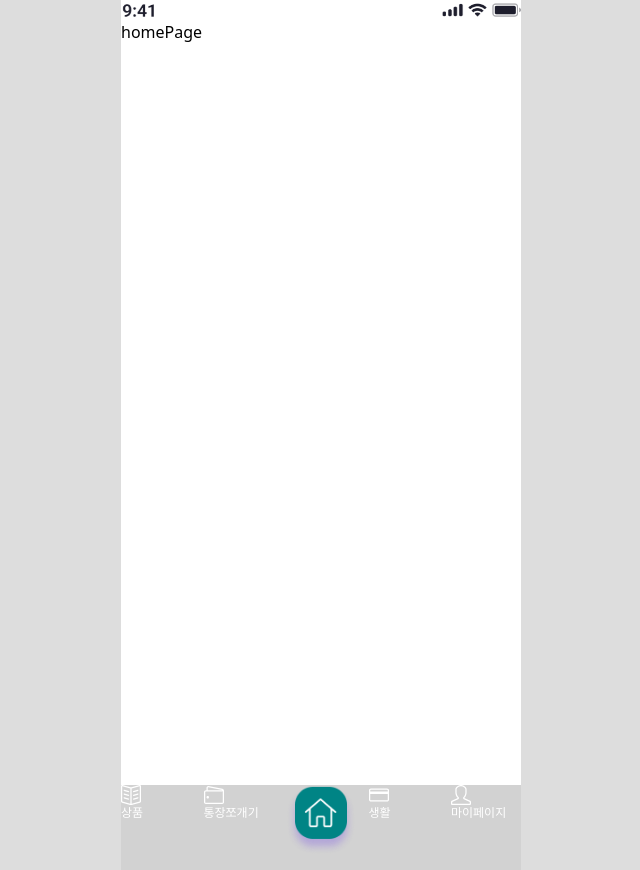
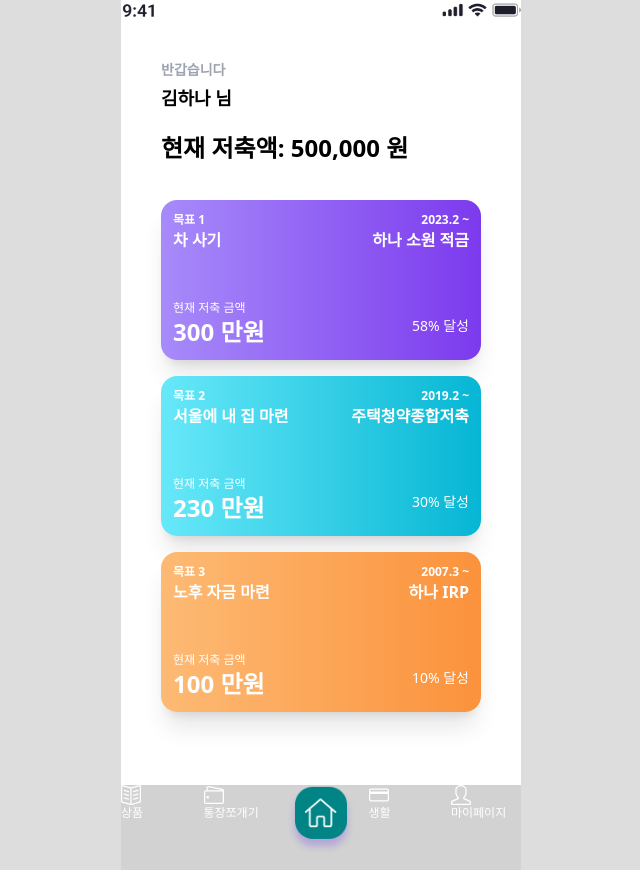
Before and after one commit to HanaPiece/hana-piece-client, a React (Vite) app: page /home in a window 1280 px wide. Shown: the whole page, without its empty margins (319-959 px from the left). Built offline with nearby package versions, Linux system fonts and the light colour scheme.

Commit message:
feat: 홈 화면 목표 리스트 출력

```diff
--- a/src/pages/home/HomePage.tsx
+++ b/src/pages/home/HomePage.tsx
@@ -1,9 +1,86 @@
-export const HomePage = () => {
+type Props = {
+  userGoalId: number;
+  goalBeginDate: string;
+  goalTypeNm: string;
+  productNm: string;
+  amount: number;
+  duration: string;
+  color: string;
+};
+
+const GoalBox = ({ userGoalId, goalBeginDate, goalTypeNm, productNm, amount, duration, color }: Props) => {
+  const gradientClass = color === 'violet'
+    ? 'from-violet-400 to-violet-600'
+    : color === 'blue'
+    ? 'from-cyan-300 to-cyan-500'
+    : color === 'green'
+    ? 'from-green-400 to-green-600'
+    : 'from-orange-300 to-orange-400';
+
   return (
-    <>
-      <div>
-        <h2>homePage</h2>
+    <div className={`bg-gradient-to-r ${gradientClass} rounded-2xl p-3 my-4 text-white shadow-xl`}>
+      <div className='flex justify-between text-xs font-semibold'>
+        <div>목표 {userGoalId}</div>
+        <div>{goalBeginDate} ~</div>
       </div>
-    </>
+      <div className='flex justify-between text-md font-semibold mb-12'>
+        <div>{goalTypeNm}</div>
+        <div>{productNm}</div>
+      </div>
+      <div className='flex justify-between text-xs'>
+        <div className='col-start-1 col-end-3'>현재 저축 금액</div>
+      </div>
+      <div className='flex justify-between'>
+        <div className='text-2xl font-semibold'>{amount / 10000} 만원</div>
+        <div className='text-sm'>{duration}% 달성</div>
+      </div>
+    </div>
   );
 };
+
+export const HomePage = () => {
+  const name = '김하나';
+  const totalAmount = 500000;
+
+  const addCommas = (num: number): string => {
+    return num.toString().replace(/\B(?=(\d{3})+(?!\d))/g, ',');
+  };
+
+  return (
+    <div className='m-10'>
+      <div>
+        <p className='text-gray-400 font-semibold text-sm'>반갑습니다</p>
+        <h3 className='font-extrabold text-lg pt-1'>{name} 님</h3>
+      </div>
+      <div className='py-5'>
+        <h2 className='font-black text-2xl'>현재 저축액: {addCommas(totalAmount)} 원</h2>
+      </div>
+      <GoalBox
+        userGoalId={1}
+        goalBeginDate='2023.2'
+        goalTypeNm='차 사기'
+        productNm='하나 소원 적금'
+        amount={3000000}
+        duration='58'
+        color='violet'
+      />
+      <GoalBox
+        userGoalId={2}
+        goalBeginDate='2019.2'
+        goalTypeNm='서울에 내 집 마련'
+        productNm='주택청약종합저축'
+        amount={2300000}
+        duration='30'
+        color='blue'
+      />
+      <GoalBox
+        userGoalId={3}
+        goalBeginDate='2007.3'
+        goalTypeNm='노후 자금 마련'
+        productNm='하나 IRP'
+        amount={1000000}
+        duration='10'
+      />
+    </div>
+  );
+};
```
